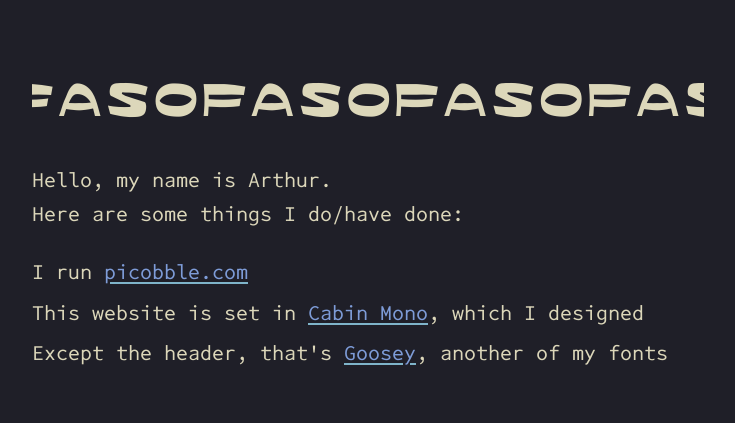
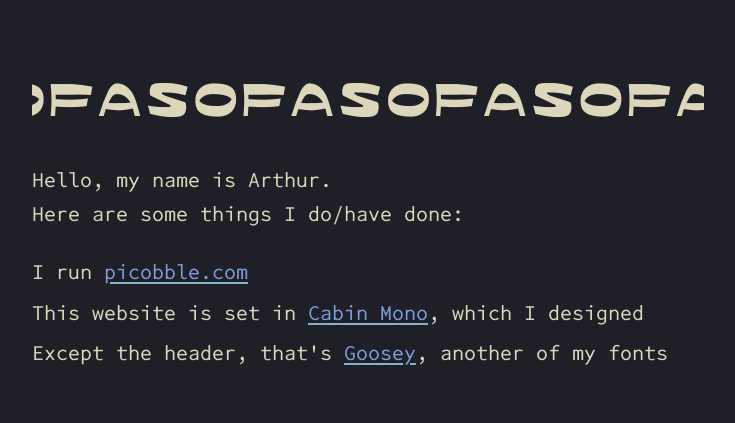
Before and after one commit to faso/faso.github.io, a plain HTML site: page index.html in a window 1280 px wide. Shown: the top 423 px of the page, without its empty margins (272-1007 px from the left). Drawn offline with Linux system fonts and the light colour scheme.

Commit message:
Start the header ribbon with the trailing curve of O

```diff
--- a/index.html
+++ b/index.html
@@ -55,7 +55,8 @@
   .site-title span {
     display: block;
     width: max-content;
-    transform: translateX(-0.45em);
+    /* Crop into the first O so its trailing curve leads the ribbon. */
+    transform: translateX(-3.18em);
   }
   p.intro { margin-bottom: 1.5rem; }
   .things p { margin-bottom: 0.4rem; }
```
